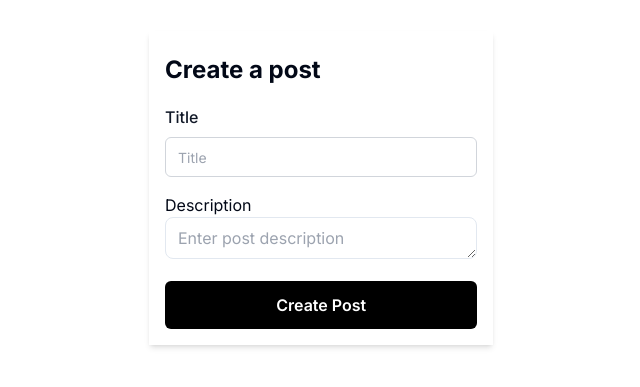
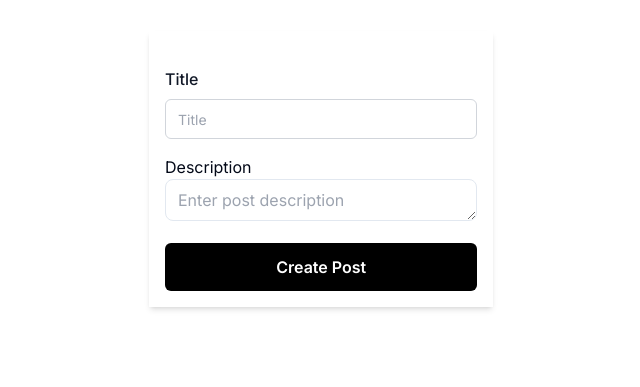
Before and after one commit to kismatkc/reddit, a Next.js app: page /signin in a window 1280 px wide. Shown: the part 389-776 px from the top of the page, without its empty margins (499-1139 px from the left). Built offline with nearby package versions, Linux system fonts and the light colour scheme.

Commit message:
Auto-commit

```diff
--- a/app/signin/page.tsx
+++ b/app/signin/page.tsx
@@ -8,7 +8,6 @@ const signIn = () => {
         <div className="flex items-center justify-center my-3">
           <div className="xl:mx-auto shadow-md p-4 xl:w-full xl:max-w-sm 2xl:max-w-md">
             <div className="mb-2"></div>
-            <h2 className="text-2xl font-bold leading-tight">Create a post</h2>
 
             <form className="mt-5" onSubmit={(e) => {}}>
               <div className="space-y-4">
```
